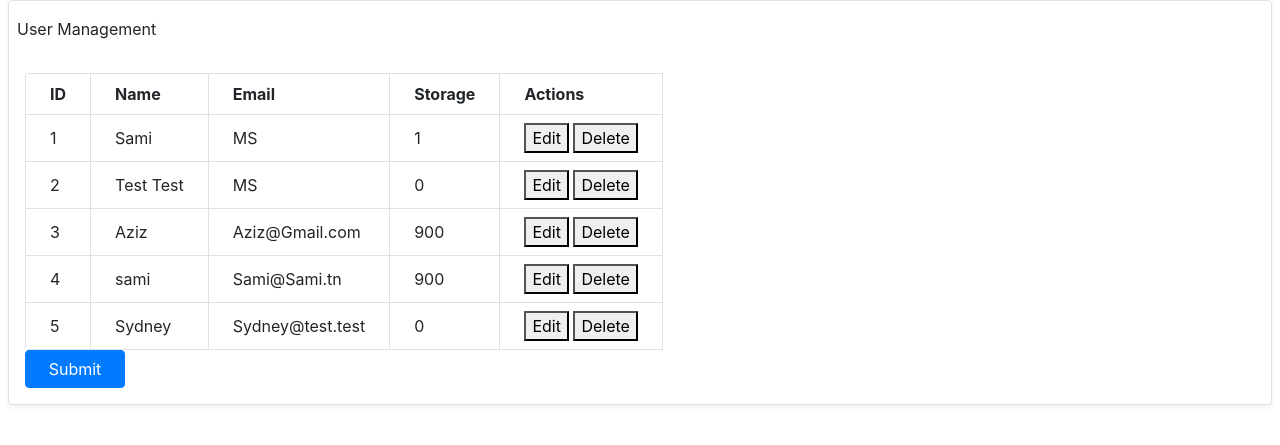
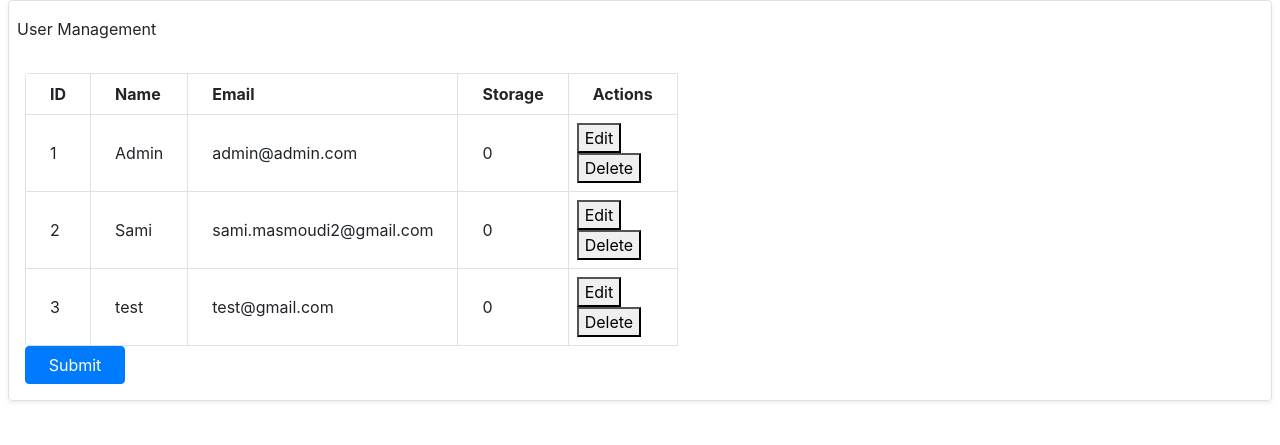
Before and after one commit to Samiimasmoudii/Secure_File_storage_Facial_recognition, a Flask app: page /manage_users in a window 1280 px wide. Shown: the part 56-501 px from the top of the page. Run offline with Flask 3, Linux system fonts and the light colour scheme; a user stored in the database is signed in; data comes from the database, SQL or seed files in the repository; both versions use the stored data as it was after the commit; some libraries are stand-ins or nearby versions.

Commit message:
User deletion Works

```diff
--- a/WebApp/website/templates/manage_users.html
+++ b/WebApp/website/templates/manage_users.html
@@ -1,9 +1,9 @@
-
 {% extends "base.html" %}
 <title>{% block title %}Sign UP{% endblock %}</title>
 
 {% block content %}
 </head>
+
 <body>
     <div class="flex flex-1  flex-col md:flex-row lg:flex-row mx-2">
         <div class="mb-2 border-solid border-gray-300 rounded border shadow-sm w-full">
@@ -22,82 +22,36 @@
                         </tr>
                     </thead>
                     <tbody>
+                        {% for user in users %}
+                        {%print (user.name) %}
                         <tr>
-                            <td class="border px-4 py-2">1</td>
-                            <td class="border px-4 py-2">Sami</td>
-                            <td class="border px-4 py-2">MS</td>
-                            <td class="border px-4 py-2">1</td>
+                            <td class="border px-4 py-2">{{ user.id }}</td>
+                            <td class="border px-4 py-2">{{ user.first_name }}</td>
+                            <td class="border px-4 py-2">{{ user.email }}</td>
+                            <td class="border px-4 py-2">0</td>
 
-                            <td class="border px-4 py-2">
+                            <td class="border px-2 py-2">
                                 <button onclick="editItem()">Edit</button>
 
                                 <!-- Delete Button -->
+
+                                <form method="POST" action="{{ url_for('views.delete_user', user_id=user.id) }}">
                                     <button onclick="deleteItem()">Delete</button>
-                            </td>
-                        </tr>
-                        <tr>
-                            <td class="border px-4 py-2">2</td>
-                            <td class="border px-4 py-2">Test Test</td>
-                            <td class="border px-4 py-2">MS</td>
-                            <td class="border px-4 py-2">0</td>
-
-                            <td class="border px-4 py-2">
-                                <button onclick="editItem()">Edit</button>
-
-                            <!-- Delete Button -->
-                            <button onclick="deleteItem()">Delete</button>
-                            </td>
-                        </tr>
-                        <tr>
-                            <td class="border px-4 py-2">3</td>
-                            <td class="border px-4 py-2">Aziz</td>
-                            <td class="border px-4 py-2">Aziz@Gmail.com</td>
-                            <td class="border px-4 py-2">900 </td>
-
-                            <td class="border px-4 py-2">
-                                <button onclick="editItem()">Edit</button>
-
-                                <!-- Delete Button -->
-                                <button onclick="deleteItem()">Delete</button>
-                            </td>
-                        </tr>
-                        <tr>
-                            <td class="border px-4 py-2">4</td>
-                            <td class="border px-4 py-2">sami</td>
-                            <td class="border px-4 py-2">Sami@Sami.tn</td>
-                            <td class="border px-4 py-2">900 </td>
-
-                            <td class="border px-4 py-2">
-                                <button onclick="editItem()">Edit</button>
-
-                                <!-- Delete Button -->
-                                <button onclick="deleteItem()">Delete</button>
-                            </td>
-                        </tr>
-                        <tr>
-                            <td class="border px-4 py-2">5</td>
-                            <td class="border px-4 py-2">Sydney</td>
-                            <td class="border px-4 py-2">Sydney@test.test</td>
-                            <td class="border px-4 py-2">0</td>
-
-                            <td class="border px-4 py-2">
-                                <button onclick="editItem()">Edit</button>
-
-                            <!-- Delete Button -->
-                            <button onclick="deleteItem()">Delete</button>
+                                </form>
                             </td>
 
-
-                        </tr>
-
+                            {% endfor %}
                     </tbody>
-                </table >
-                <div style="Width:100px;"> <button class="btn btn-primary btn-block">Submit</button></div>
+                </table>
+                <div style="Width:100px;">
+                    <button class="btn btn-primary btn-block">Submit</button>
+                </div>
 
 
             </div>
         </div>
     </div>
 </body>
+
 </html>
 {% endblock %}
--- a/WebApp/website/views.py
+++ b/WebApp/website/views.py
@@ -1,6 +1,7 @@
 from flask_login import login_required, current_user
 from flask import Blueprint, render_template, request, flash, redirect, url_for, current_app,send_from_directory,send_file
 from .models import File
+from .models import User
 from werkzeug.utils import secure_filename
 from cryptography.fernet import Fernet
 from datetime import datetime
@@ -88,6 +89,20 @@
 
 
 
+#######################################VIEWS #################################
+######################################VIEWS #################################
+######################################VIEWS #################################
+######################################VIEWS #################################
+######################################VIEWS #################################
+######################################VIEWS #################################
+######################################VIEWS #################################
+######################################VIEWS #################################
+######################################VIEWS #################################
+######################################VIEWS #################################
+######################################VIEWS #################################
+######################################VIEWS #################################
+######################################VIEWS #################################
+######################################VIEWS #################################
 
 
 @views.route('/', methods=['get','POST'])
@@ -98,7 +113,23 @@
 @login_required
 def manage_users():
 
-    return render_template('manage_users.html', user=current_user)
+    users = User.query.all()  # Retrieve all users from the database
+
+
+    return render_template('manage_users.html', user=current_user,users=users)
+############# DELETE USER ########
+@views.route('/manage_users/delete/<int:user_id>', methods=['GET','POST'])
+@login_required
+def delete_user(user_id):
+    user = User.query.get(user_id)
+    if user:
+        db.session.delete(user)
+        db.session.commit()
+        flash('User deleted successfully', 'success')
+    else:
+        flash('User not found', 'error')
+    return redirect(url_for('views.manage_users'))
+
 
 @views.route('/home', methods=['get','POST'])
 @login_required
@@ -125,20 +156,7 @@
 
 
 
-#@views.route('/download/<path:encrypted_filename>',methods=['GET','POST'])
-# def download(encrypted_filename):
-    #print('download button pressed')
-    #decrypted_filepath = decrypt_file(encrypted_filename,key)
-    #print('File decrypted succesfully')
-    #directory, filename = os.path.split(decrypted_filepath)
-    #print('File ready to download')
-    #if "_encrypted" in filename:
-    #    filename = filename.replace("_encrypted", "")
-    #print (directory)
-    #print(filename)
-    #return send_from_directory(directory, filename)
-    #return send_from_directory('/uploads/temp',filename)
-    #return render_template('drive.html', user=current_user)
+
 @views.route('/download/<path:filename>', methods=['GET'])
 def download_file(filename):
     decrypted_filepath = decrypt_file(filename, key)
```
Also changed, not shown: WebApp/instance/database.db, 1 other file. Lines whose indentation alone changed are shown as unchanged.
